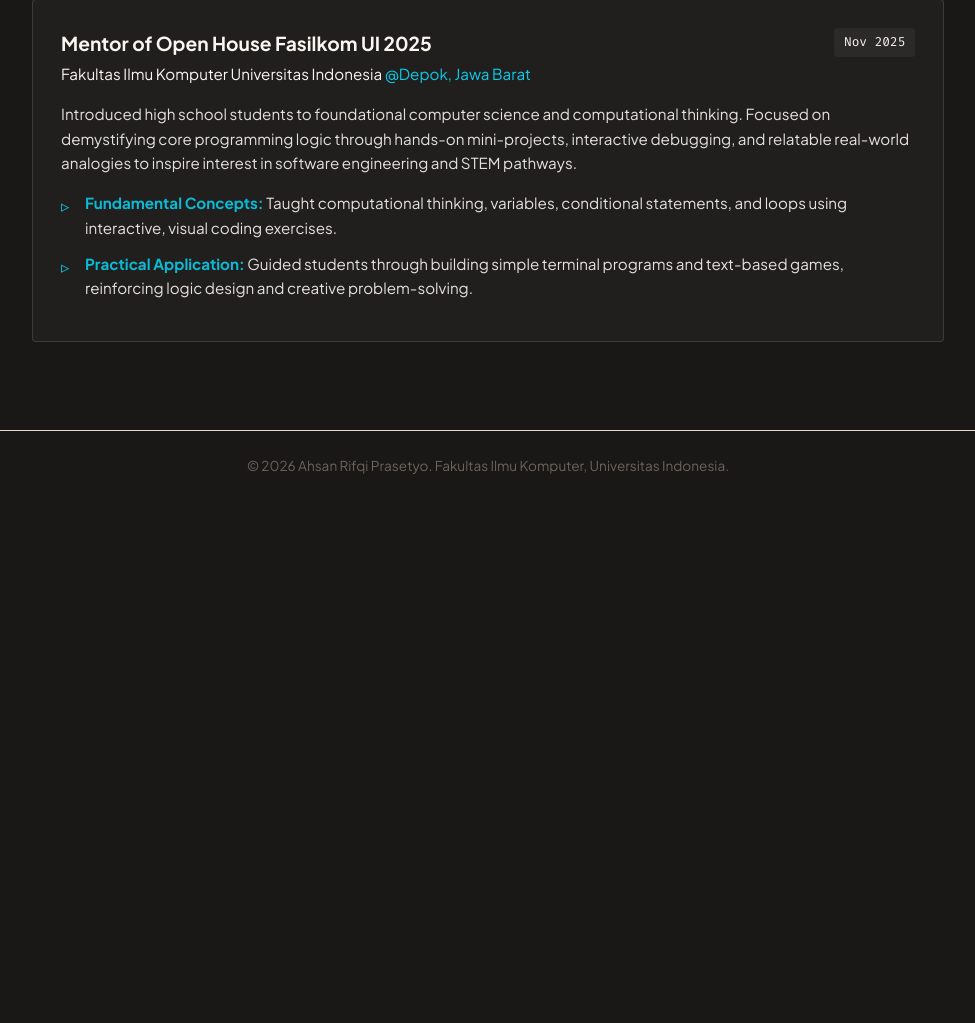
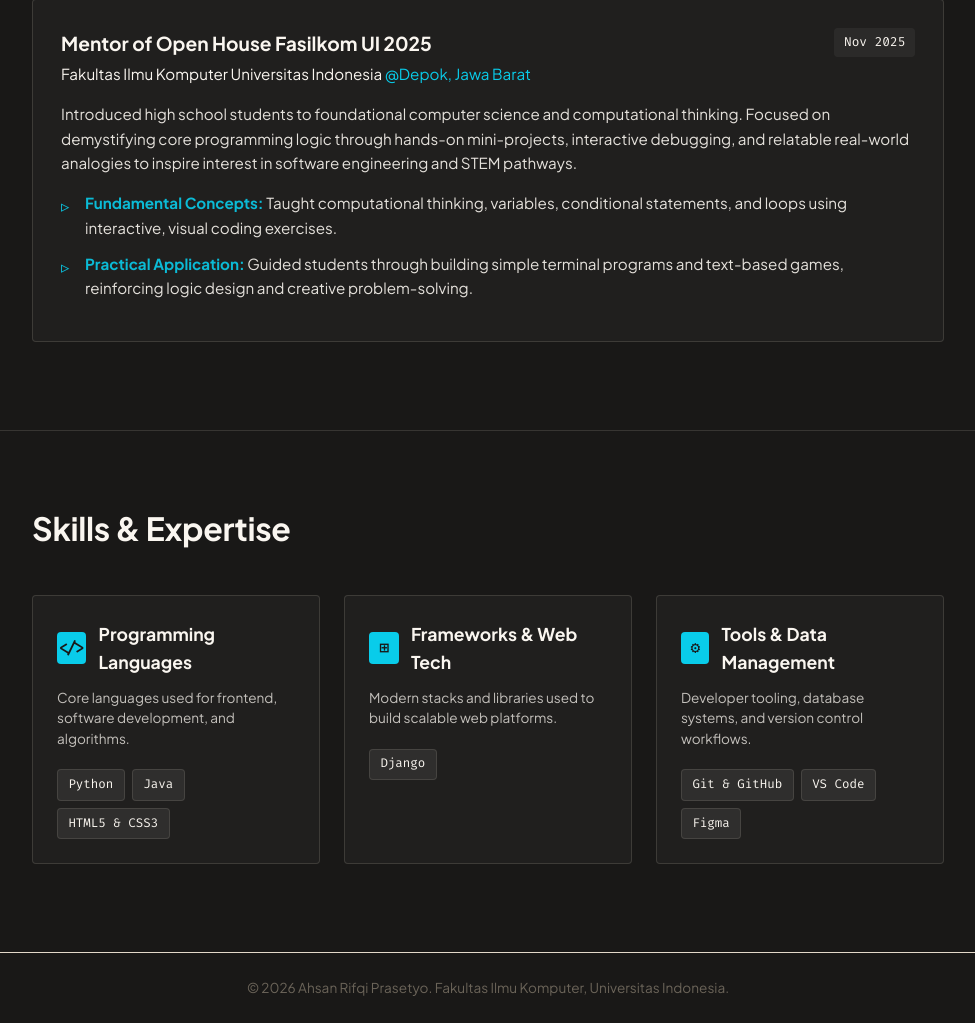
Before and after one commit to ahsanrifqi02-a/myportofolio, a Django app: page / in a window 1280 px wide. Shown: the part 1839-2862 px from the top of the page, without its empty margins (152-1127 px from the left). Before the commit the page ends 2313 px from the top, so only its background shows below. Run offline with Django 5.2, Linux system fonts and the light colour scheme.

Commit message:
feat: Adding Skills Section with Animation

```diff
--- a/static/css/style.css
+++ b/static/css/style.css
@@ -317,12 +317,85 @@ span.h1 {
     vertical-align: middle;
 }
 
+/* Skills Section */
+.skills-grid {
+    display: grid;
+    grid-template-columns: repeat(auto-fit, minmax(260px, 1fr));
+    gap: 1.5rem;
+}
 
-/* .skills {
+.skill-card {
+    background-color: rgba(255, 255, 255, 0.03);
+    border: 1px solid rgba(227, 217, 201, 0.15);
+    border-radius: var(--radius);
+    padding: 1.5rem;
+    transition: border-color 0.25s ease, background-color 0.25s ease, transform 0.25s ease;
+}
+
+.skill-card:hover {
+    border-color: var(--accent);
+    background-color: rgba(255, 255, 255, 0.05);
+    transform: translateY(-3px);
+}
+
+.skill-card-header {
+    display: flex;
+    align-items: center;
+    gap: 0.75rem;
+    margin-bottom: 0.75rem;
+}
+
+.skill-badge {
+    font-family: 'Fira Code', monospace;
+    font-size: 1rem;
+    font-weight: 700;
+    color: var(--ink);
+    background-color: var(--accent);
+    width: 2rem;
+    height: 2rem;
+    display: inline-flex;
+    align-items: center;
+    justify-content: center;
+    border-radius: var(--radius);
+}
+
+.skill-card h3 {
+    font-size: 1.1rem;
+    font-weight: 700;
     color: var(--paper);
-    max-width: 2000px;
-    font-weight: 700;
-} */
+}
+
+.skill-summary {
+    font-size: 0.85rem;
+    color: var(--paper);
+    opacity: 0.75;
+    margin-bottom: 1.25rem;
+    line-height: 1.5;
+}
+
+.skill-chips {
+    display: flex;
+    flex-wrap: wrap;
+    gap: 0.45rem;
+}
+
+.skill-chip {
+    font-family: 'Fira Code', monospace;
+    font-size: 0.78rem;
+    color: var(--paper);
+    background-color: rgba(255, 255, 255, 0.07);
+    border: 1px solid rgba(227, 217, 201, 0.12);
+    border-radius: var(--radius);
+    padding: 0.3rem 0.65rem;
+    transition: background-color 0.2s ease, border-color 0.2s ease, color 0.2s ease;
+}
+
+.skill-chip:hover {
+    background-color: var(--accent);
+    color: var(--ink);
+    border-color: var(--accent);
+    font-weight: 600;
+}
 
 .meta-list {
     display: flex;
--- a/templates/index.html
+++ b/templates/index.html
@@ -137,6 +137,55 @@
                 </div>
             </div>
         </section>
+        <!-- Skills Section -->
+        <section class="section" id="skills">
+            <div class="container">
+                <div class="section-header">
+                    <h2 class="section-title">Skills & Expertise</h2>
+                </div>
+                <div class="skills-grid">
+                    <!-- Category 1: Programming Languages -->
+                    <div class="skill-card scroll-reveal">
+                        <div class="skill-card-header">
+                            <span class="skill-badge">&lt;/&gt;</span>
+                            <h3>Programming Languages</h3>
+                        </div>
+                        <p class="skill-summary">Core languages used for frontend, software development, and algorithms.</p>
+                        <div class="skill-chips">
+                            <span class="skill-chip">Python</span>
+                            <span class="skill-chip">Java</span>
+                            <span class="skill-chip">HTML5 & CSS3</span>
+                        </div>
+                    </div>
+
+                    <!-- Category 2: Frameworks & Libraries -->
+                    <div class="skill-card scroll-reveal">
+                        <div class="skill-card-header">
+                            <span class="skill-badge">&boxplus;</span>
+                            <h3>Frameworks & Web Tech</h3>
+                        </div>
+                        <p class="skill-summary">Modern stacks and libraries used to build scalable web platforms.</p>
+                        <div class="skill-chips">
+                            <span class="skill-chip">Django</span>
+                        </div>
+                    </div>
+
+                    <!-- Category 3: Tools & Data -->
+                    <div class="skill-card scroll-reveal">
+                        <div class="skill-card-header">
+                            <span class="skill-badge">&#9881;</span>
+                            <h3>Tools & Data Management</h3>
+                        </div>
+                        <p class="skill-summary">Developer tooling, database systems, and version control workflows.</p>
+                        <div class="skill-chips">
+                            <span class="skill-chip">Git & GitHub</span>
+                            <span class="skill-chip">VS Code</span>
+                            <span class="skill-chip">Figma</span>
+                        </div>
+                    </div>
+                </div>
+            </div>
+        </section>
     </main>
 
     <footer class="site-footer">
```
